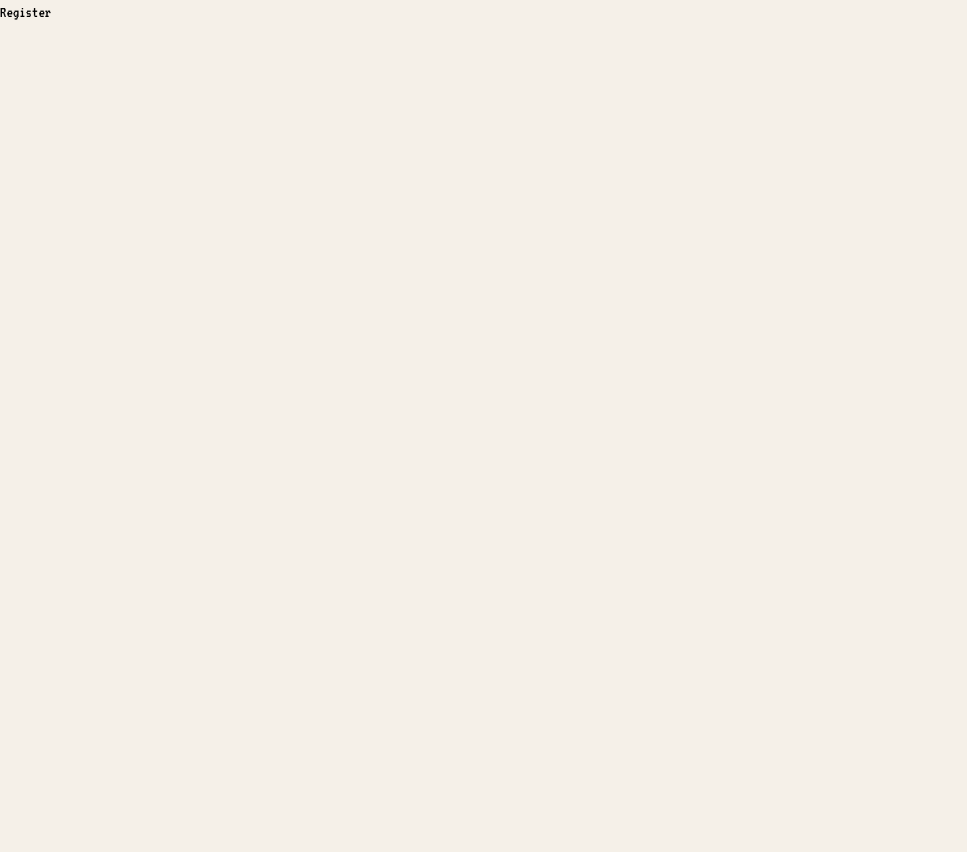
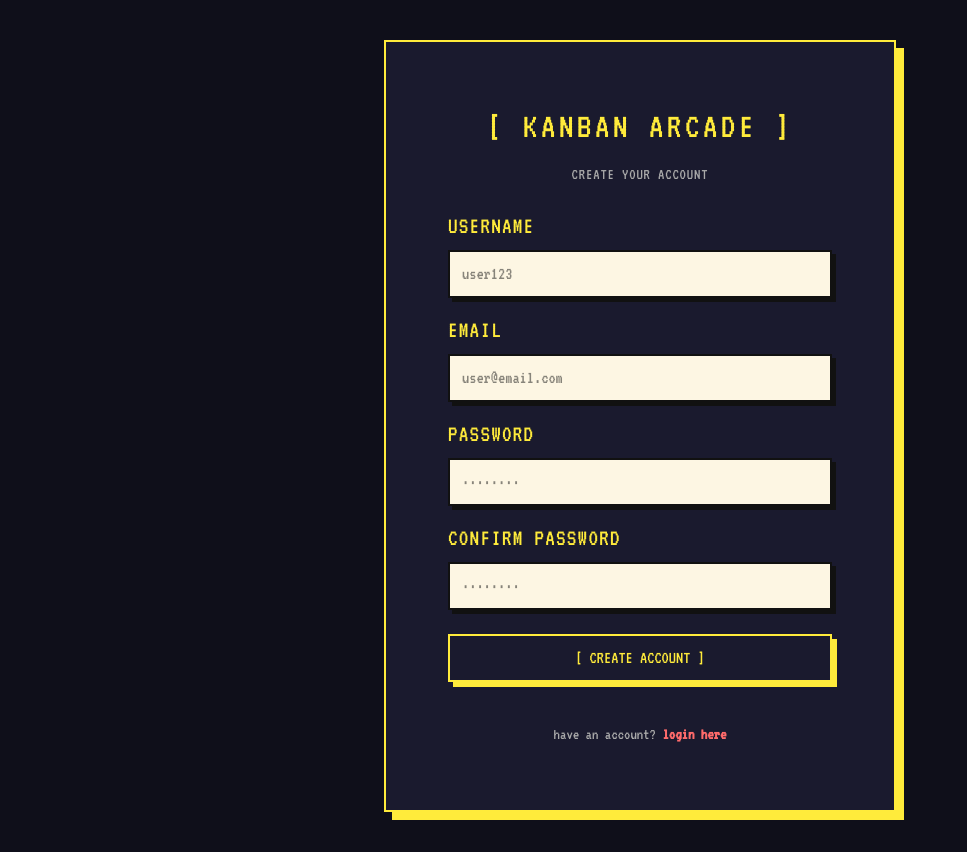
Before and after one commit to Girdion/kanban-board, a React (Vite) app: page /register in a window 1280 px wide. Shown: the whole page, without its empty margins (0-967 px from the left). Before the commit the page ends 800 px from the top, so only its background shows below. Built offline with nearby package versions, Linux system fonts and the light colour scheme.

Commit message:
feat: create ui of register page

```diff
--- a/src/App.jsx
+++ b/src/App.jsx
@@ -41,7 +41,7 @@ function App() {
           paddingLeft: "16px",
           paddingRight: "16px",
         }}
-        limit={1}
+        limit={3}
       />
     </>
   );
--- a/src/pages/Login.jsx
+++ b/src/pages/Login.jsx
@@ -1,15 +1,24 @@
 import React, { useState } from "react";
+import { Navigate, useNavigate } from "react-router-dom";
 import { toast } from "react-toastify";
+import { useDispatch } from "react-redux";
+import { Link } from "react-router-dom";
 
 function Login() {
   const [email, setEmail] = useState("");
   const [password, setPassword] = useState("");
 
+  const navigate = useNavigate();
+  const dispatch = useDispatch();
+
   const handleLogin = () => {
-    if (!email || !password)
+    if (!email || !password) {
       toast.error("Please fill all the required fields!");
+      return;
+    }
 
-    console.log(email, password);
+    localStorage.setItem("token", "abc-123");
+    navigate("/board");
   };
 
   return (
@@ -59,9 +68,12 @@ function Login() {
 
             <p className="text-center mt-6 text-base">
               <span className="text-[#aaaaaa]">no account? </span>
-              <span className="text-[#ff6b6b] font-bold cursor-pointer hover:underline">
+              <Link
+                to="/register"
+                className="text-[#ff6b6b] font-bold hover:underline"
+              >
                 register here
-              </span>
+              </Link>
             </p>
           </div>
         </div>
--- a/src/pages/Register.jsx
+++ b/src/pages/Register.jsx
@@ -1,7 +1,90 @@
-import React from "react";
+import React, { useState } from "react";
+import { Link } from "react-router-dom";
 
 function Register() {
-  return <div>Register</div>;
+  const [username, setUsername] = useState("");
+  const [email, setEmail] = useState("");
+  const [password, setPassword] = useState("");
+  const [confPassword, setConfPassword] = useState("");
+  return (
+    <>
+      <div className="flex justify-center items-center min-h-screen bg-[#0f0f1a] px-6 py-10">
+        <div className="border-2 border-[#ffeb3b] shadow-[8px_8px_0px_#ffeb3b] w-full md:max-w-lg bg-[#1a1a2e]">
+          <div className="flex flex-col items-center py-10 px-6 md:py-16 md:px-14">
+            <h1 className="text-3xl md:text-4xl mb-4 text-[#ffeb3b] tracking-widest text-center">
+              [ KANBAN ARCADE ]
+            </h1>
+            <p className="mb-6 text-[#aaaaaa] text-base tracking-wider">
+              CREATE YOUR ACCOUNT
+            </p>
+            <div className="w-full max-w-sm mx-auto flex flex-col gap-4">
+              <div className="flex flex-col gap-2">
+                <label className="text-[#ffeb3b] text-2xl tracking-wider">
+                  USERNAME
+                </label>
+                <input
+                  type="email"
+                  placeholder="user123"
+                  className="w-full bg-[#fdf6e3] text-[#111111] border-2 border-[#111111] px-3 py-2 text-lg shadow-[4px_4px_0px_#111111] focus:outline-none"
+                  onChange={(e) => setUsername(e.target.value)}
+                />
+              </div>
+              <div className="flex flex-col gap-2">
+                <label className="text-[#ffeb3b] text-2xl tracking-wider">
+                  EMAIL
+                </label>
+                <input
+                  type="email"
+                  placeholder="user@email.com"
+                  className="w-full bg-[#fdf6e3] text-[#111111] border-2 border-[#111111] px-3 py-2 text-lg shadow-[4px_4px_0px_#111111] focus:outline-none"
+                  onChange={(e) => setEmail(e.target.value)}
+                />
+              </div>
+              <div className="flex flex-col gap-2">
+                <label className="text-[#ffeb3b] text-2xl tracking-wider">
+                  PASSWORD
+                </label>
+                <input
+                  type="password"
+                  placeholder="········"
+                  className="w-full bg-[#fdf6e3] text-[#111111] border-2 border-[#111111] px-3 py-2 text-lg shadow-[4px_4px_0px_#111111] focus:outline-none"
+                  onChange={(e) => setPassword(e.target.value)}
+                />
+              </div>
+              <div className="flex flex-col gap-2">
+                <label className="text-[#ffeb3b] text-2xl tracking-wider">
+                  CONFIRM PASSWORD
+                </label>
+                <input
+                  type="password"
+                  placeholder="········"
+                  className="w-full bg-[#fdf6e3] text-[#111111] border-2 border-[#111111] px-3 py-2 text-lg shadow-[4px_4px_0px_#111111] focus:outline-none"
+                  onChange={(e) => setConfPassword(e.target.value)}
+                />
+              </div>
+              <button
+                className="mt-2 w-full border-2 border-[#ffeb3b] text-[#ffeb3b] py-2 text-lg shadow-[5px_5px_0px_#ffeb3b]
+              hover:translate-x-0.75 hover:translate-y-0.75 hover:shadow-none
+              active:translate-x-1.25 active:translate-y-1.25 active:shadow-none transition-all duration-100"
+                // onClick={handleLogin}
+              >
+                [ CREATE ACCOUNT ]
+              </button>
+              <p className="text-center mt-6 text-base">
+                <span className="text-[#aaaaaa]">have an account? </span>
+                <Link
+                  to="/login"
+                  className="text-[#ff6b6b] font-bold hover:underline"
+                >
+                  login here
+                </Link>
+              </p>
+            </div>
+          </div>
+        </div>
+      </div>
+    </>
+  );
 }
 
 export default Register;
```
